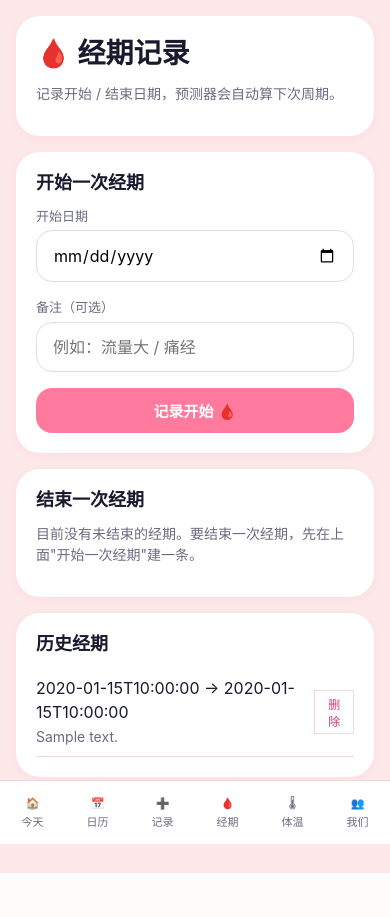
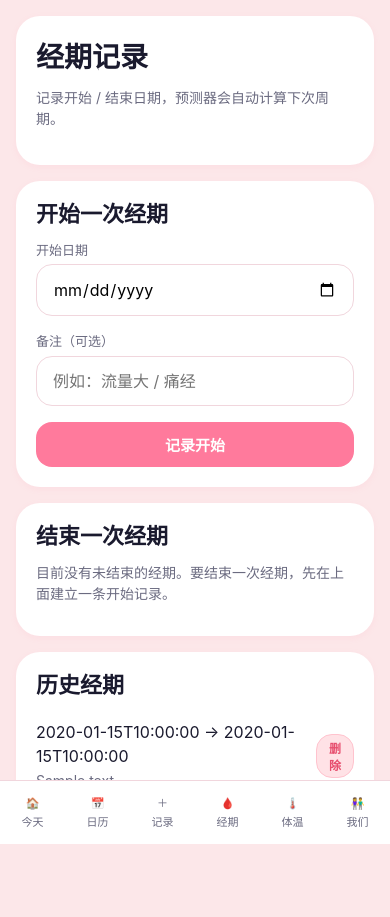
Before and after one commit to W3217-SUDO/love, a Python web app: template app/templates/pages/cycle_log.html in a window 390 px wide. Before the commit the page ends 873 px from the top, so only its background shows below. Run offline with Jinja, Linux system fonts and the light colour scheme; the template is opened without the code that fills it: most values are stand-ins (such as "Sample title", 1, 10 or a date in 2020); some libraries are stand-ins or nearby versions.

Commit message:
fix(ui): repair chinese text and mobile states

```diff
--- a/app/static/css/theme.css
+++ b/app/static/css/theme.css
@@ -84,6 +84,37 @@ a:hover { text-decoration: underline; }
   margin-bottom: var(--space-4);
 }
 
+.page-header {
+  padding-top: var(--space-6);
+  padding-bottom: var(--space-6);
+}
+
+.page-title {
+  font-size: 28px;
+  font-weight: 700;
+  letter-spacing: 0;
+}
+
+.action-grid {
+  display: grid;
+  grid-template-columns: repeat(3, minmax(0, 1fr));
+  gap: var(--space-3);
+}
+
+.empty-state,
+.save-state {
+  color: var(--color-text-soft);
+  font-size: 14px;
+}
+
+.save-state {
+  margin-top: var(--space-2);
+}
+
+.danger {
+  color: var(--color-error);
+}
+
 /* Pills (Flo-style tag) */
 .pill {
   display: inline-flex;
@@ -122,6 +153,25 @@ a:hover { text-decoration: underline; }
 .btn:hover { background: var(--color-accent-strong); }
 .btn:disabled { background: #ddd; cursor: not-allowed; }
 .btn-secondary { background: var(--color-surface); color: var(--color-accent-strong); border: 1px solid var(--color-border); }
+.btn-danger {
+  display: inline-flex;
+  align-items: center;
+  justify-content: center;
+  gap: var(--space-2);
+  padding: var(--space-3) var(--space-5);
+  border-radius: var(--radius-md);
+  background: #ffe2e6;
+  color: var(--color-error);
+  font-weight: 600;
+  border: 1px solid #ffc3ce;
+  cursor: pointer;
+  font-size: 15px;
+  transition: background 0.15s, color 0.15s;
+}
+.btn-danger:hover {
+  background: var(--color-error);
+  color: white;
+}
 
 /* Form inputs */
 .input {
@@ -203,3 +253,9 @@ a:hover { text-decoration: underline; }
     border-radius: var(--radius-lg);
   }
 }
+
+@media (max-width: 520px) {
+  .action-grid {
+    grid-template-columns: 1fr;
+  }
+}
--- a/app/static/js/app.js
+++ b/app/static/js/app.js
@@ -16,4 +16,13 @@
   document.addEventListener('htmx:responseError', function (evt) {
     console.error('htmx:responseError', evt.detail);
   });
+
+  document.addEventListener("submit", (event) => {
+    const form = event.target;
+    if (!(form instanceof HTMLFormElement)) return;
+    const message = form.dataset.confirm;
+    if (message && !window.confirm(message)) {
+      event.preventDefault();
+    }
+  });
 })();
--- a/app/templates/components/nav.html
+++ b/app/templates/components/nav.html
@@ -9,7 +9,7 @@
     <span>日历</span>
   </a>
   <a href="/log/today" {% if active == "log" %}aria-current="page"{% endif %} class="nav-plus">
-    <span aria-hidden="true">➕</span>
+    <span aria-hidden="true">＋</span>
     <span>记录</span>
   </a>
   <a href="/cycle/log" {% if active == "cycle" %}aria-current="page"{% endif %}>
@@ -17,11 +17,11 @@
     <span>经期</span>
   </a>
   <a href="/bbt/log" {% if active == "bbt" %}aria-current="page"{% endif %}>
-    <span aria-hidden="true">🌡</span>
+    <span aria-hidden="true">🌡️</span>
     <span>体温</span>
   </a>
   <a href="/me" {% if active == "me" %}aria-current="page"{% endif %}>
-    <span aria-hidden="true">👥</span>
+    <span aria-hidden="true">👫</span>
     <span>我们</span>
   </a>
 </nav>
--- a/app/templates/pages/cycle_log.html
+++ b/app/templates/pages/cycle_log.html
@@ -1,13 +1,13 @@
 {% extends "base.html" %}
 {% block title %}经期记录 · Couple Diary{% endblock %}
 {% block content %}
-<div class="card">
-  <h1>🩸 经期记录</h1>
-  <p class="subtitle">记录开始 / 结束日期，预测器会自动算下次周期。</p>
-</div>
+<section class="card page-header">
+  <h1 class="page-title">经期记录</h1>
+  <p class="subtitle">记录开始 / 结束日期，预测器会自动计算下次周期。</p>
+</section>
 
-<div class="card">
-  <h3>开始一次经期</h3>
+<section class="card">
+  <h2>开始一次经期</h2>
   <form id="start-form" onsubmit="return false;">
     {% include "components/csrf.html" %}
     <div class="form-row">
@@ -19,12 +19,12 @@
       <input class="input" id="start_notes" name="notes" maxlength="200" placeholder="例如：流量大 / 痛经">
     </div>
     <div class="form-error" id="start-error" hidden></div>
-    <button class="btn" type="submit" style="width:100%">记录开始 🩸</button>
+    <button class="btn" type="submit" style="width:100%">记录开始</button>
   </form>
-</div>
+</section>
 
-<div class="card">
-  <h3>结束一次经期</h3>
+<section class="card">
+  <h2>结束一次经期</h2>
   {% set unfinished = periods | selectattr("end_date", "none") | list %}
   {% if unfinished %}
     <form id="end-form" onsubmit="return false;">
@@ -42,42 +42,42 @@
         <input class="input" id="end_date" name="end_date" type="date" value="{{ today }}" required>
       </div>
       <div class="form-error" id="end-error" hidden></div>
-      <button class="btn" type="submit" style="width:100%">记录结束 ✓</button>
+      <button class="btn" type="submit" style="width:100%">记录结束</button>
     </form>
   {% else %}
-    <p class="subtitle">目前没有未结束的经期。要结束一次经期，先在上面"开始一次经期"建一条。</p>
+    <p class="empty-state">目前没有未结束的经期。要结束一次经期，先在上面建立一条开始记录。</p>
   {% endif %}
-</div>
+</section>
 
-<div class="card">
-  <h3>历史经期</h3>
+<section class="card">
+  <h2>历史经期</h2>
   {% if periods %}
     <ul style="list-style:none; padding:0; margin:0;">
       {% for p in periods %}
-        <li style="display:flex; justify-content:space-between; align-items:center; padding: var(--space-2) 0; border-bottom:1px solid var(--color-border);">
+        <li style="display:flex; justify-content:space-between; align-items:center; gap: var(--space-3); padding: var(--space-2) 0; border-bottom:1px solid var(--color-border);">
           <span>
             {{ p.start_date.isoformat() }} → {{ p.end_date.isoformat() if p.end_date else "（未结束）" }}
             {% if p.notes %}<br><span class="subtitle">{{ p.notes }}</span>{% endif %}
           </span>
           <form action="/cycle/log/{{ p.id }}/delete" method="post" style="display:inline; margin:0;"
-                onsubmit="return confirm('确认删除这条经期记录？');">
+                data-confirm="确认删除这条经期记录？">
             {% include "components/csrf.html" %}
-            <button type="submit" class="btn-secondary" style="padding:4px 12px; font-size:12px;">删除</button>
+            <button type="submit" class="btn-danger" style="padding:4px 12px; font-size:12px;">删除</button>
           </form>
         </li>
       {% endfor %}
     </ul>
   {% else %}
-    <p class="subtitle">还没有经期记录</p>
+    <p class="empty-state">还没有经期记录</p>
   {% endif %}
-</div>
+</section>
 {% endblock %}
 {% block scripts %}
 <script>
 function friendlyErr(code, message, status) {
   const map = {
     period_overlap: "这段时间已经有一条经期记录了，请检查上面的历史，或先删除冲突的那条。",
-    validation_failed: "填写的数据有问题，检查日期格式是否正确。",
+    validation_failed: "填写的数据有问题，请检查日期格式是否正确。",
     not_found: "找不到对应的经期记录。",
     invalid_credentials: "用户名或密码错误。",
   };
```
Also changed, not shown: app/modules/daily_log/catalog.py (+77 -80 lines), app/templates/pages/bbt_log.html (+18 -18 lines), app/templates/pages/calendar.html (+9 -9 lines), app/templates/pages/log_sheet.html (+7 -7 lines), app/templates/pages/today.html (+19 -19 lines), tests/test_ui/test_chinese_text.py (added, +55 -0 lines).
